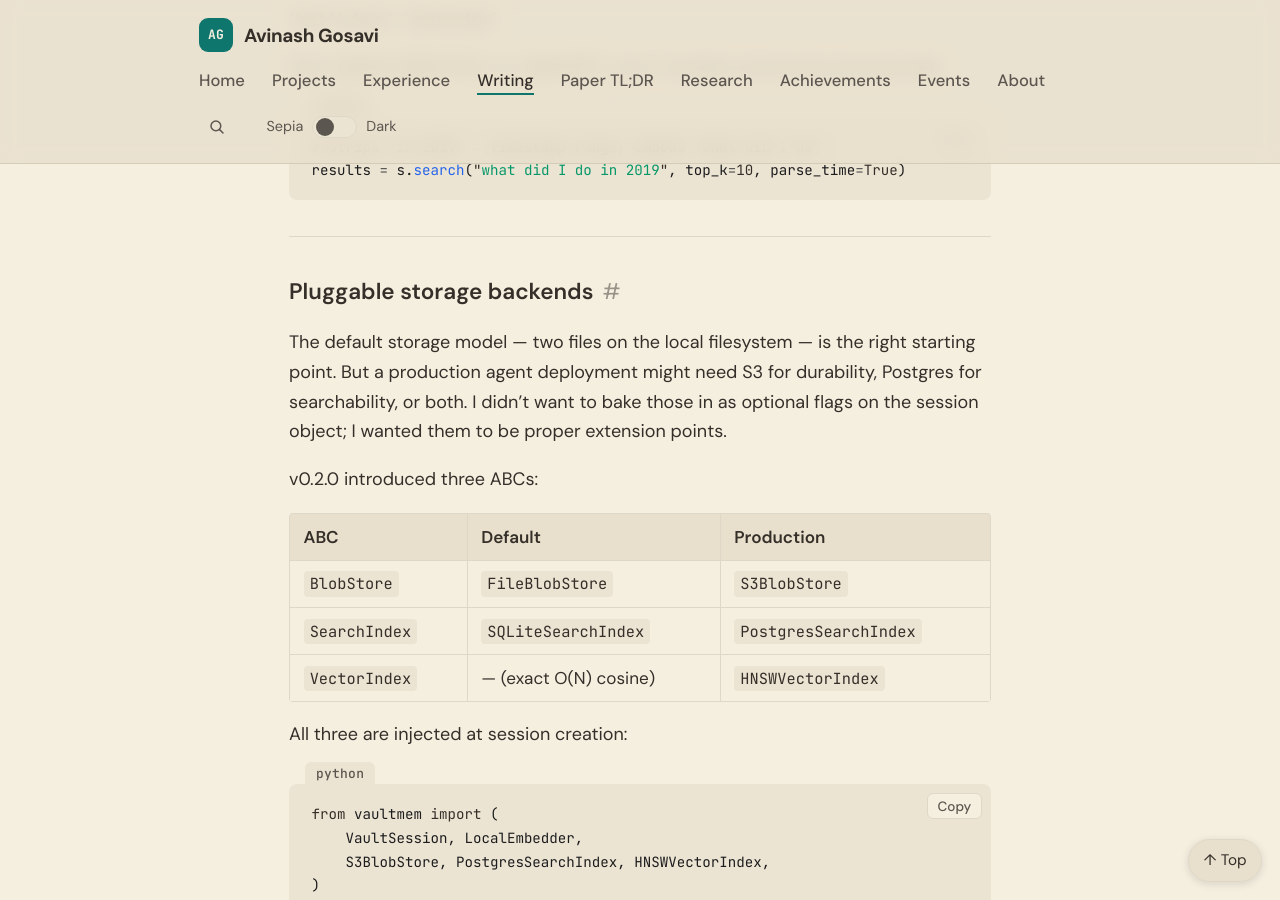
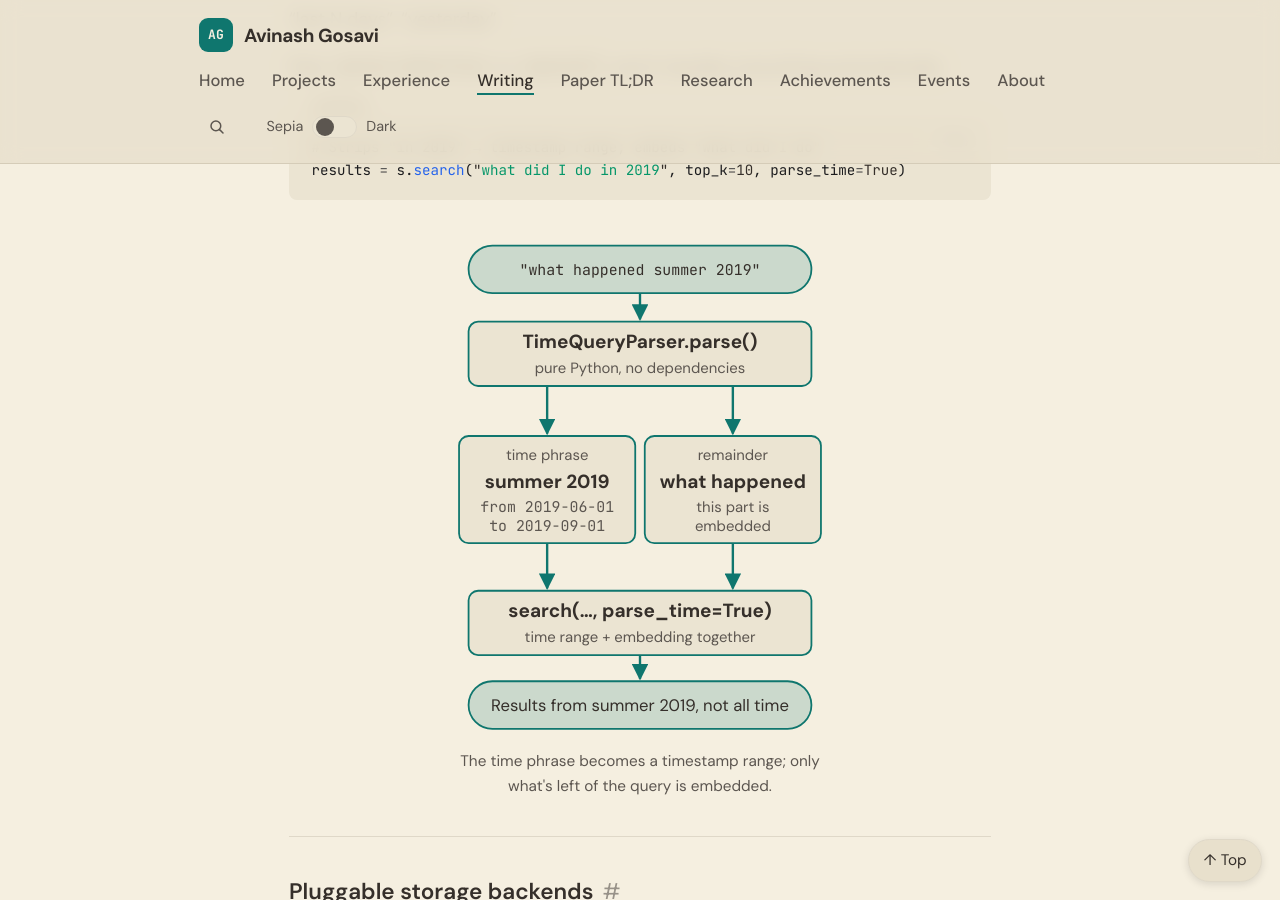
Before and after one commit to aag1091-alt/avinashgosavi.com, a Jekyll site: the page built from _posts/2026-03-28-vaultmem-part-2-multimodal-temporal-backends.md, in a window 1280 px wide and 900 px high, scrolled down 4054 px. Built offline with Jekyll 4.4.1, drawn with Linux system fonts in a browser that asks for light colours.

Commit message:
Diagram: natural-language time query split on VaultMem Part 2
Co-Authored-By: Claude <noreply@anthropic.com>

````diff
--- a/_data/changelog.yml
+++ b/_data/changelog.yml
@@ -1,5 +1,9 @@
 # Public changelog shown on /changelog and (latest 3) on the homepage.
 # Newest first. desk: Writing | Design | Engineering
+- date: 2026-10-22
+  desk: Design
+  text: VaultMem Part 2 now has a diagram showing how a question like "what happened summer 2019" splits into a time range and the words that get searched.
+  link: /post/vaultmem-part-2-multimodal-temporal-backends/
 - date: 2026-10-22
   desk: Writing
   text: Search-result summaries for the homepage, three pages and twelve posts were trimmed to fit in a results snippet without being cut off.
--- /dev/null
+++ b/_includes/diagrams/vaultmem-time-query.html
@@ -0,0 +1,38 @@
+<figure class="diagram">
+<svg viewBox="0 0 336 422" role="img" aria-labelledby="vm-tq-title vm-tq-desc" xmlns="http://www.w3.org/2000/svg">
+  <title id="vm-tq-title">How VaultMem splits a natural-language time query</title>
+  <desc id="vm-tq-desc">The query "what happened summer 2019" goes to TimeQueryParser.parse, which runs in pure Python with no dependencies. It splits the query in two. The time phrase, summer 2019, becomes a timestamp range from 2019-06-01 to 2019-09-01 UTC. The remainder, what happened, is what gets embedded. search with parse_time=True uses both, so the results come from summer 2019 instead of from all time.</desc>
+  <defs>
+    <marker id="vm-tq-arrow" viewBox="0 0 10 10" refX="9" refY="5" markerWidth="7" markerHeight="7" orient="auto-start-reverse">
+      <path class="dg-head" d="M0 0 L10 5 L0 10 z"/>
+    </marker>
+  </defs>
+  <rect class="dg-pill" x="24" y="8" width="288" height="40" rx="20"/>
+  <text class="dg-body dg-mono" x="168" y="33" text-anchor="middle">"what happened summer 2019"</text>
+  <line class="dg-line" x1="168" y1="48" x2="168" y2="70" marker-end="url(#vm-tq-arrow)"/>
+  <rect class="dg-box" x="24" y="72" width="288" height="54" rx="8"/>
+  <text class="dg-strong" x="168" y="94" text-anchor="middle">TimeQueryParser.parse()</text>
+  <text class="dg-note" x="168" y="115" text-anchor="middle">pure Python, no dependencies</text>
+  <line class="dg-line" x1="90" y1="126" x2="90" y2="166" marker-end="url(#vm-tq-arrow)"/>
+  <line class="dg-line" x1="246" y1="126" x2="246" y2="166" marker-end="url(#vm-tq-arrow)"/>
+  <rect class="dg-box" x="16" y="168" width="148" height="90" rx="8"/>
+  <text class="dg-note" x="90" y="188" text-anchor="middle">time phrase</text>
+  <text class="dg-strong" x="90" y="212" text-anchor="middle">summer 2019</text>
+  <text class="dg-note dg-mono" x="90" y="232" text-anchor="middle">from 2019-06-01</text>
+  <text class="dg-note dg-mono" x="90" y="248" text-anchor="middle">to 2019-09-01</text>
+  <rect class="dg-box" x="172" y="168" width="148" height="90" rx="8"/>
+  <text class="dg-note" x="246" y="188" text-anchor="middle">remainder</text>
+  <text class="dg-strong" x="246" y="212" text-anchor="middle">what happened</text>
+  <text class="dg-note" x="246" y="232" text-anchor="middle">this part is</text>
+  <text class="dg-note" x="246" y="248" text-anchor="middle">embedded</text>
+  <line class="dg-line" x1="90" y1="258" x2="90" y2="296" marker-end="url(#vm-tq-arrow)"/>
+  <line class="dg-line" x1="246" y1="258" x2="246" y2="296" marker-end="url(#vm-tq-arrow)"/>
+  <rect class="dg-box" x="24" y="298" width="288" height="54" rx="8"/>
+  <text class="dg-strong" x="168" y="320" text-anchor="middle">search(…, parse_time=True)</text>
+  <text class="dg-note" x="168" y="341" text-anchor="middle">time range + embedding together</text>
+  <line class="dg-line" x1="168" y1="352" x2="168" y2="372" marker-end="url(#vm-tq-arrow)"/>
+  <rect class="dg-pill" x="24" y="374" width="288" height="40" rx="20"/>
+  <text class="dg-body" x="168" y="399" text-anchor="middle">Results from summer 2019, not all time</text>
+</svg>
+<figcaption>The time phrase becomes a timestamp range; only what's left of the query is embedded.</figcaption>
+</figure>
--- a/_posts/2026-03-28-vaultmem-part-2-multimodal-temporal-backends.md
+++ b/_posts/2026-03-28-vaultmem-part-2-multimodal-temporal-backends.md
@@ -118,6 +118,8 @@ Pass `parse_time=True` to `search()` and it handles everything automatically:
 # Strips "in 2019" → timestamp range; embeds "what did I do"
 results = s.search("what did I do in 2019", top_k=10, parse_time=True)
 ```
+
+{% include diagrams/vaultmem-time-query.html %}
 
 ---
 
````
